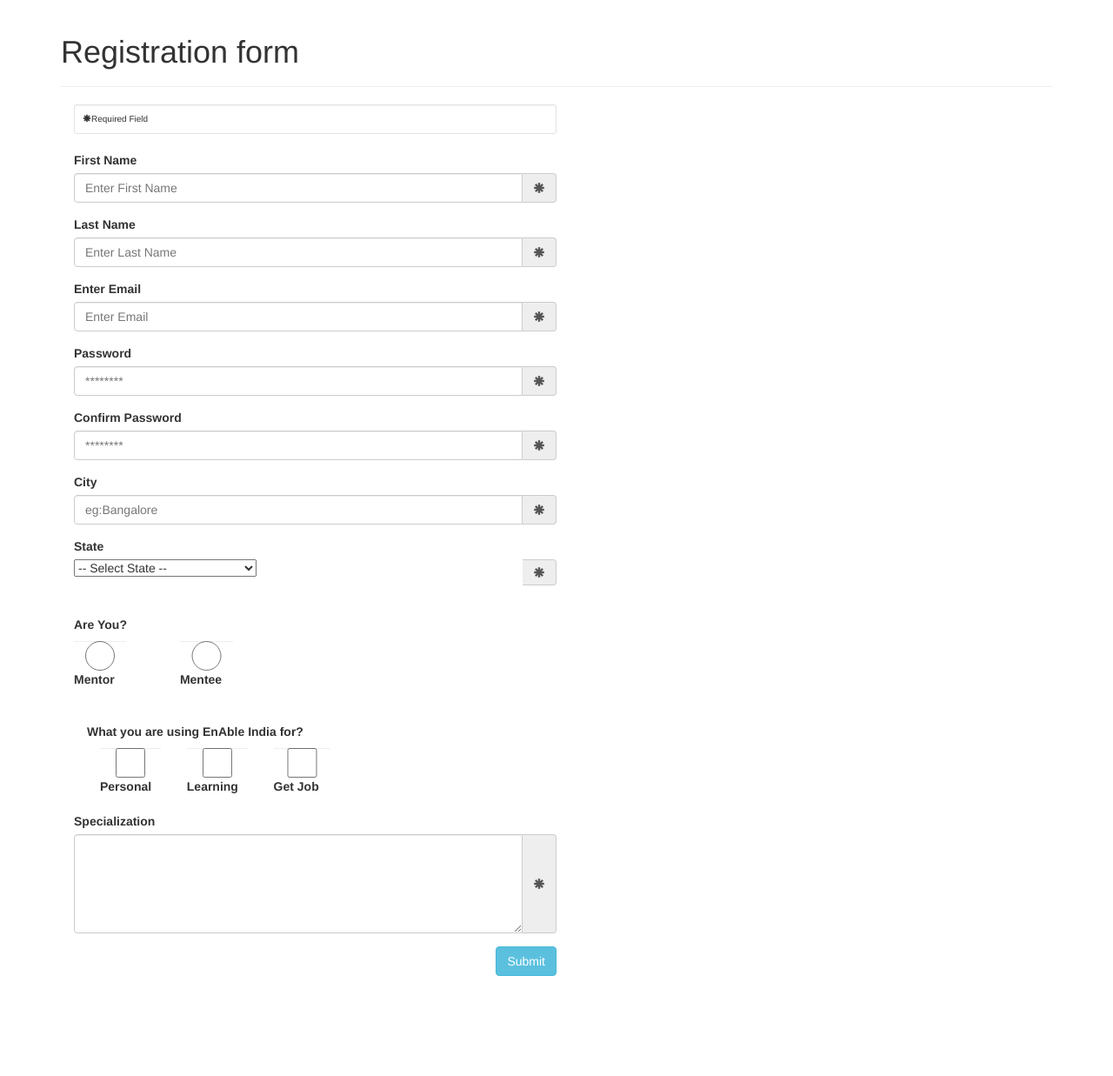
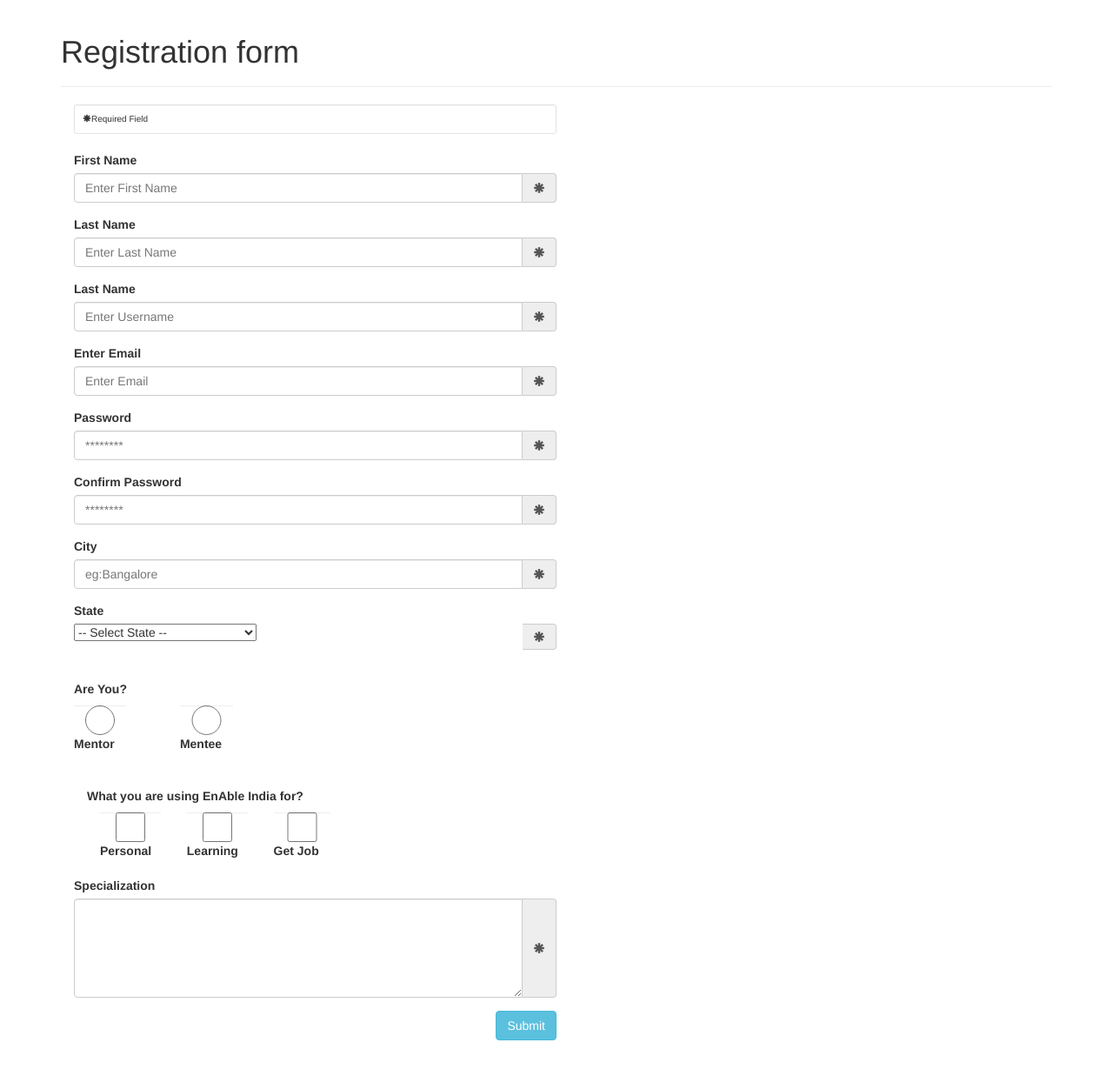
Before and after one commit to pratheekms/cfg14, a Django app: page /register/ in a window 1280 px wide. Shown: the whole page at 87% size. Before the commit the page ends 1122 px from the top, so only its background shows below. Run offline with Django 3.2, Linux system fonts and the light colour scheme; some libraries are stand-ins or nearby versions.

Commit message:
last resort

```diff
--- a/enableIndia/settings.py
+++ b/enableIndia/settings.py
@@ -61,7 +61,7 @@ DATABASES = {
         'ENGINE': 'django.db.backends.mysql',
         'NAME': 'enable_django',
         'USER' : 'root',
-        'PASSWORD':'mysql',
+        'PASSWORD':'admin',
         'HOST':'',
         'PORT':'',
 
--- a/pdp/views.py
+++ b/pdp/views.py
@@ -80,25 +80,38 @@ def register(request):
 	registered = False
 	wrong_data = False
 
-	if request.method == 'POST':
+	if (request.method == 'POST'):
 		reg_form = request.POST
 
 		if (reg_form['InputPassword'] == reg_form['InputConfirmPassword']):
+
+			user = User.objects.create_user(username=reg_form['InputUsername'], email=reg_form['InputEmail'],first_name = reg_form['InputFirstName'], last_name = reg_form['InputLastName'], password = reg_form['InputPassword'] )
+
 			if(reg_form['ment'] == 'mentor'):
-				username = reg_form['InputFirstName']+reg_form['InputLastName']
-				mentor = models.Mentor.objects.create(username = username,first_name = reg_form['InputFirstName'], last_name = reg_form['InputLastName'], email = reg_form['InputEmail'], city = reg_form['InputCity'], state = reg_form['InputState'], is_active = False, approved = False, rating = 0)
+				mentor = models.Mentor(user = user, approved = False, rating = 0, skype_id = reg_form['SkypeId'], fb_id = reg_form['FbId'], state = reg_form['InputState'], city = reg_form['InputCity'])
 				mentor = mentor.save()
-				mentor = models.objects.get(username__exact=username)
-				mentor.set_password(reg_form['InputPassword'])
-				mentor.save()
+				categories = request.POST.getlist('category')
+				for category in categories:
+					skill = Skills(category = category, sub_category = reg_form['InputMessage'])
+					skill.save()
+					mentor.mentor_skills.add(skill)
+					mentor.save()
+				g = Group.objects.get(name='mentors')
+				g.user_set.add(mentor)
+				return redirect('pdp.views.mentor_dashboard')
 
-			if(reg_form['ment'] == 'mentee'):
-				username = reg_form['InputFirstName']+reg_form['InputLastName']
-				mentee = models.Mentee.objects.create(username = username,first_name = reg_form['InputFirstName'], last_name = reg_form['InputLastName'], email = reg_form['InputEmail'], city = reg_form['InputCity'], state = reg_form['InputState'])
+			elif(reg_form['ment'] == 'mentee'):
+				mentee = models.Mentee(user = user,skype_id = reg_form['SkypeId'], fb_id = reg_form['FbId'], state = reg_form['InputState'], city = reg_form['InputCity'])
 				mentee = mentee.save()
-				mentee = models.objects.get(username__exact=username)
-				mentee.set_password(reg_form['InputPassword'])
-				mentee.save()
+				for category in categories:
+					skill = Skills(category = category, sub_category = reg_form['InputMessage'])
+					skill.save()
+					mentee.mentee_skills.add(skill)
+					mentee.save()
+				g = Group.objects.get(name='mentees')
+				g.user_set.add(mentee)
+				return redirect('pdp.views.mentee_dashboard')
+
 			registered = True
 		else:
 			print reg_form, reg_form.errors
--- a/templates/register.html
+++ b/templates/register.html
@@ -38,6 +38,13 @@
                     <label for="InputLastName">Last Name</label>
                     <div class="input-group">
                         <input type="text" class="form-control" id="InputLastName" name="InputLastName" placeholder="Enter Last Name" required>
+                        <span class="input-group-addon"><span class="glyphicon glyphicon-asterisk"></span></span>
+                    </div>
+                </div>
+                <div class="form-group">
+                    <label for="InputUsername">Last Name</label>
+                    <div class="input-group">
+                        <input type="text" class="form-control" id="InputUsername" name="InputUsername" placeholder="Enter Username" required>
                         <span class="input-group-addon"><span class="glyphicon glyphicon-asterisk"></span></span>
                     </div>
                 </div>
@@ -131,9 +138,9 @@
                     </br>
 
                     <div class="input-group">
-                    <div class="col-lg-4"><label><input type="checkbox" class="form-control" id="personal"> Personal </label></div>
-                    <div class="col-lg-4"> <label><input type="checkbox" class="form-control" id="Learn"> Learning </label></div>
-                     <div class="col-lg-4"><label><input type="checkbox" class="form-control" id="Job">Get Job</label></div>
+                    <div class="col-lg-4"><label><input type="checkbox" name="category[]" class="form-control" id="personal"> Personal </label></div>
+                    <div class="col-lg-4"> <label><input type="checkbox" name="category[]" class="form-control" id="Learn"> Learning </label></div>
+                     <div class="col-lg-4"><label><input type="checkbox" name="category[]" class="form-control" id="Job">Get Job</label></div>
 
                     </div>
                 </div>
```
Also changed, not shown: pdp/models.py (+16 -16 lines).
